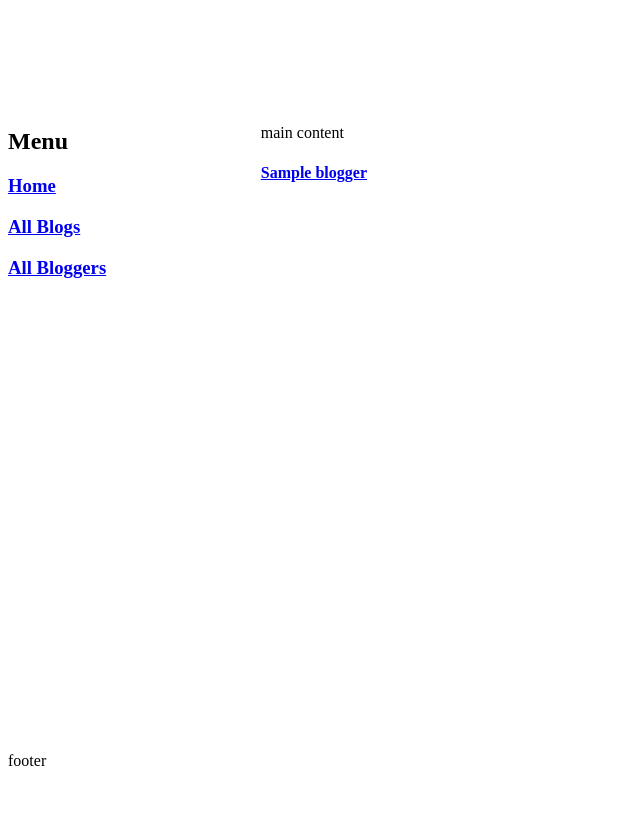
After one commit to markdmurray/diyblog, a Django app: template blog/templates/bloggerlist.html in a window 1280 px wide. The commit adds this page. Shown: the whole page, without its empty margins (0-640 px from the left). Run offline with Django 3.2, Linux system fonts and the light colour scheme; the template is opened without the code that fills it: most values are stand-ins (such as "Sample title", 1, 10 or a date in 2020).

Commit message:
extends base.html, working absolute urls for models except all blogs

```diff
--- a/blog/templates/authordetailview.html
+++ b/blog/templates/authordetailview.html
@@ -1,6 +1,8 @@
-
+{% extends "base.html" %}
+{% block content %}
 {% for author in authordetail %}
 {{ author.author }}
 {{ author.title }}
 {{ author.bio }}
 {% endfor %}
+{% endblock %}
--- /dev/null
+++ b/blog/templates/base.html
@@ -0,0 +1,29 @@
+{% load static %}
+<head>
+<meta http-equiv="content-type" content="text/html; charset=utf-8">
+<link rel="stylesheet" type="text/css" href="{% static 'blog/styles.css' %}">
+<title>Page Title</title>
+<meta name="description" content="Write some words to describe your html page">
+</head>
+<body>
+<div class="blended_grid">
+<div class="pageHeader">
+
+</div>
+<div class="pageLeftMenu">
+    <h2>Menu</h2>
+    <h3><a href="{% url 'home' %}">Home</a></h3>
+    <h3><a href="{% url 'bloglist' %}">All Blogs</a></h3>
+    <h3><a href="{% url 'bloggerlist' %}">All Bloggers</a></h3>
+</div>
+<div class="pageContent">
+    <p>main content</p>
+    {% block content %}
+    {% endblock %}
+</div>
+<div class="pageFooter">
+    <p>footer</p>
+</div>
+</div>
+</body>
+</html>
--- /dev/null
+++ b/blog/templates/bloggerlist.html
@@ -0,0 +1,6 @@
+{% extends "base.html" %}
+{% block content %}
+{% for blogger in bloggerview %}
+<h4><a href="{{ blogger.get_absolute_url }}">{{ blogger }}</a></h4>
+{% endfor %}
+{% endblock %}
--- a/blog/templates/bloglistview.html
+++ b/blog/templates/bloglistview.html
@@ -1,3 +1 @@
-{% for blog in bloglist %}
-{{ blog.title }}
-{% endfor %}
+{% extends "base.html" %}
--- a/blog/views.py
+++ b/blog/views.py
@@ -17,7 +17,7 @@ class AuthorDetailView(generic.ListView):
         target_author=get_object_or_404(Author, pk = id)
         return Blog.objects.filter(author=target_author)
 
-class BlogListView(generic.DetailView):
+class BlogListView(generic.ListView):
     model = Blog
     template_name = 'bloglistview.html'
     context_object_name = 'bloglist'
@@ -33,8 +33,8 @@ class BlogDetailView(generic.DetailView):
         return Blog.objects.filter(title = target_blog)
 
 class BloggerListView(generic.ListView):
-    model = Blog
-    template_name = 'bloggerlistview.html'
+    model = Author
+    template_name = 'bloggerlist.html'
     context_object_name = 'bloggerview'
 
 def index(request):
```
Also changed, not shown: blog/models.py (+9 -0 lines), blog/templates/index.html (+1 -24 lines), blog/urls.py (+4 -3 lines), blog/templates/bloggerlistview.html (deleted).
